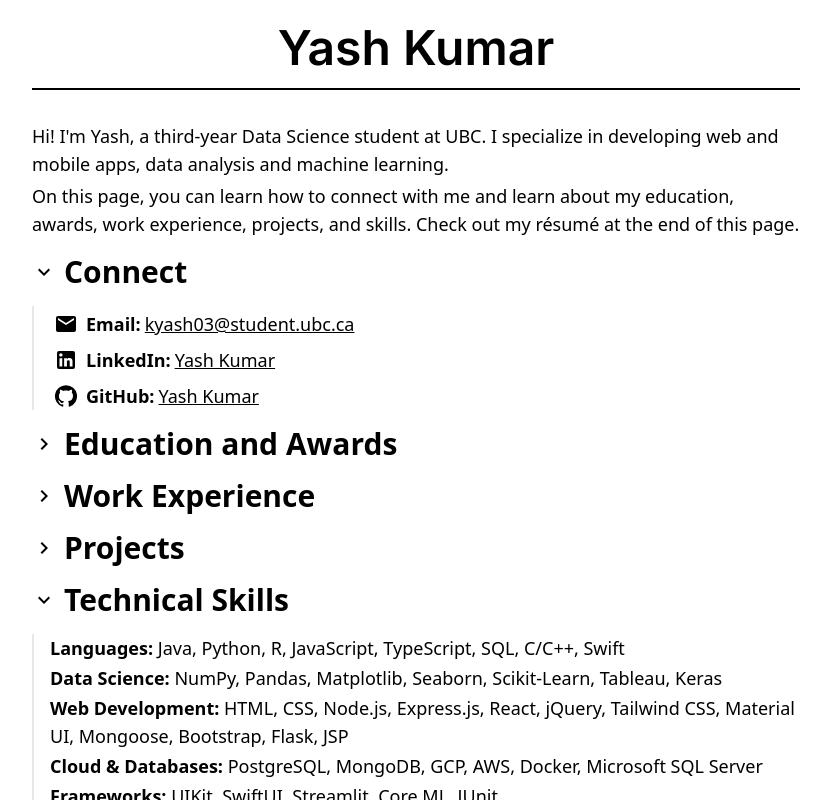
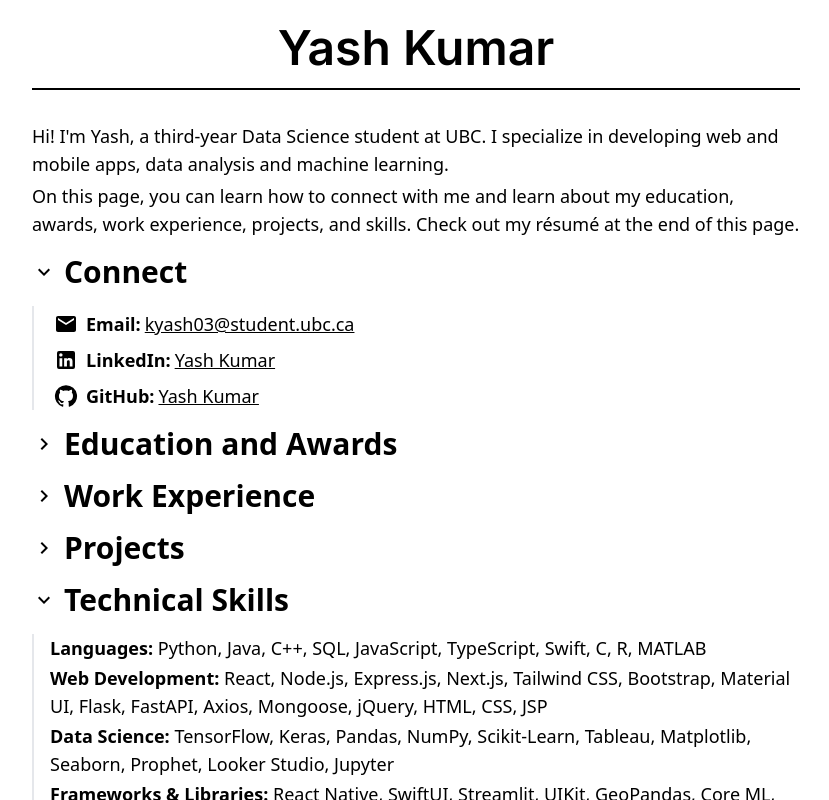
Before and after one commit to KYash03/PersonalWebsite, a Next.js app: page / in a window 1280 px wide. Both pictures are taken after a click on the button "Technical Skills". Shown: the top 800 px of the page, without its empty margins (224-1053 px from the left). Built offline with nearby package versions, Linux system fonts and the light colour scheme.

Commit message:
Update TechnicalSkills.tsx

```diff
--- a/app/components/TechnicalSkills.tsx
+++ b/app/components/TechnicalSkills.tsx
@@ -2,23 +2,26 @@ export default function TechnicalSkills() {
   return (
     <div className="border-l-2 border-gray-200 pl-4 mb-6">
       <p className="pb-0.5">
-        <strong>Languages:</strong> Java, Python, R, JavaScript, TypeScript,
-        SQL, C/C++, Swift
+        <strong>Languages:</strong> Python, Java, C++, SQL, JavaScript,
+        TypeScript, Swift, C, R, MATLAB
       </p>
       <p className="pb-0.5">
-        <strong>Data Science:</strong> NumPy, Pandas, Matplotlib, Seaborn,
-        Scikit-Learn, Tableau, Keras
+        <strong>Web Development:</strong> React, Node.js, Express.js, Next.js,
+        Tailwind CSS, Bootstrap, Material UI, Flask, FastAPI, Axios, Mongoose,
+        jQuery, HTML, CSS, JSP
       </p>
       <p className="pb-0.5">
-        <strong>Web Development:</strong> HTML, CSS, Node.js, Express.js, React,
-        jQuery, Tailwind CSS, Material UI, Mongoose, Bootstrap, Flask, JSP
+        <strong>Data Science:</strong> TensorFlow, Keras, Pandas, NumPy,
+        Scikit-Learn, Tableau, Matplotlib, Seaborn, Prophet, Looker Studio,
+        Jupyter
       </p>
       <p className="pb-0.5">
-        <strong>Cloud & Databases:</strong> PostgreSQL, MongoDB, GCP, AWS,
-        Docker, Microsoft SQL Server
+        <strong>Frameworks & Libraries:</strong> React Native, SwiftUI,
+        Streamlit, UIKit, GeoPandas, Core ML, SwiftUI, JUnit
       </p>
       <p>
-        <strong>Frameworks:</strong> UIKit, SwiftUI, Streamlit, Core ML, JUnit
+        <strong>Tools, Database and Cloud:</strong> AWS, GCP, Docker, MongoDB,
+        PostgreSQL, GitHub, Microsoft SQL Server, Postman, Create ML
       </p>
     </div>
   );
```
